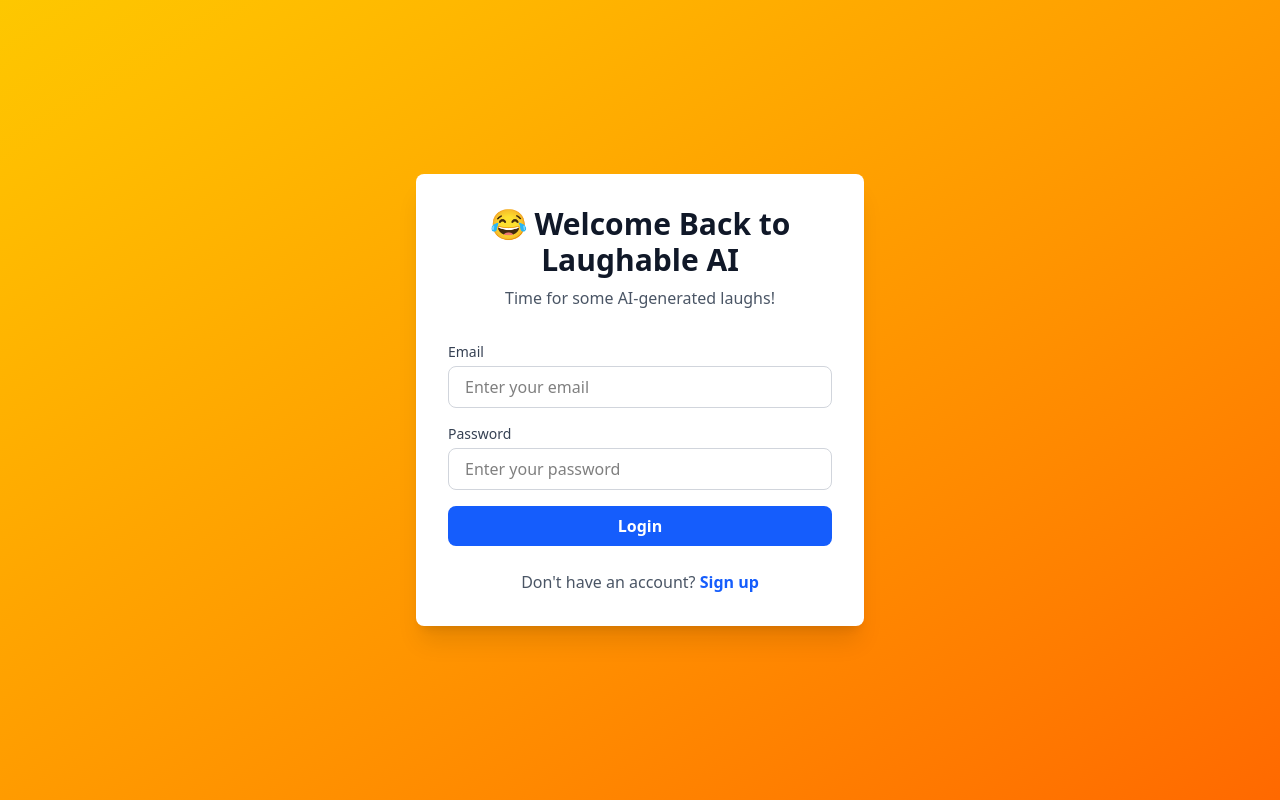
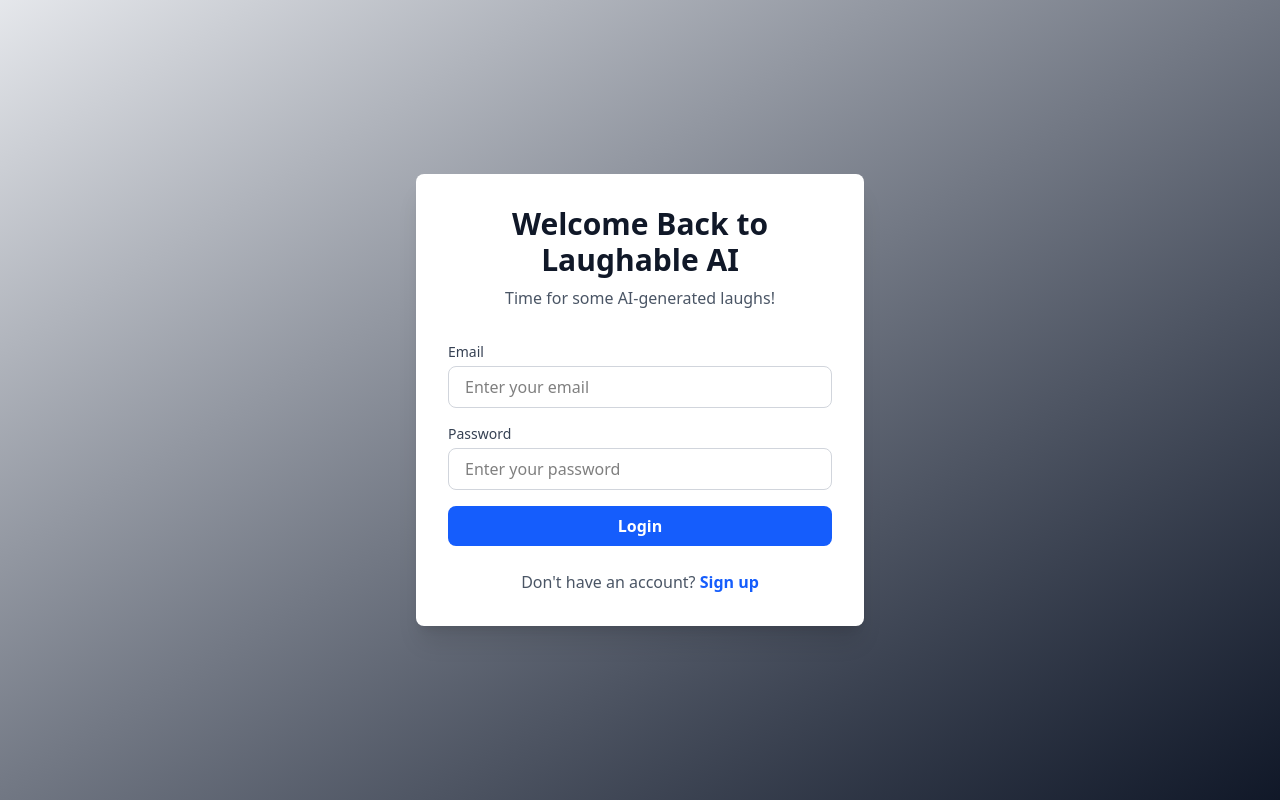
Before and after one commit to Abi-390/chatgpt, a React (Vite) app in the folder frontend/: page /login in a window 1280 px wide. Built offline with nearby package versions, Linux system fonts and the light colour scheme.

Commit message:
Update UI

```diff
--- a/frontend/src/pages/Chat.jsx
+++ b/frontend/src/pages/Chat.jsx
@@ -195,7 +195,7 @@
           onClick={handleNewChat}
           className="m-4 p-3 bg-yellow-500 hover:bg-yellow-600 rounded-lg font-semibold transition duration-200 flex items-center justify-center gap-2 text-gray-900"
         >
-          <span>🤣</span> Start Roasting
+          <span>🎈</span> Start Roasting
         </button>
 
         <div className="flex-1 overflow-y-auto p-4">
--- a/frontend/src/pages/Login.jsx
+++ b/frontend/src/pages/Login.jsx
@@ -55,10 +55,10 @@
   };
 
   return (
-    <div className="min-h-screen bg-gradient-to-br from-yellow-400 to-orange-500 flex items-center justify-center p-4">
+    <div className="min-h-screen bg-gradient-to-br from-gray-200 to-gray-900 flex items-center justify-center p-4">
       <div className="w-full max-w-md bg-white rounded-lg shadow-xl p-8">
         <h1 className="text-3xl font-bold text-gray-900 mb-2 text-center">
-          😂 Welcome Back to Laughable AI
+           Welcome Back to Laughable AI
         </h1>
         <p className="text-gray-600 text-center mb-8">
           Time for some AI-generated laughs!
--- a/frontend/src/pages/Register.jsx
+++ b/frontend/src/pages/Register.jsx
@@ -72,10 +72,10 @@
   };
 
   return (
-    <div className="min-h-screen bg-gradient-to-br from-yellow-400 to-orange-500 flex items-center justify-center p-4">
+    <div className="min-h-screen bg-gradient-to-br from-gray-200 to-gray-900 flex items-center justify-center p-4">
       <div className="w-full max-w-md bg-white rounded-lg shadow-xl p-8">
         <h1 className="text-3xl font-bold text-gray-900 mb-2 text-center">
-          😂 Join Laughable AI
+          Join Laughable AI
         </h1>
         <p className="text-gray-600 text-center mb-8">
           Get ready to be roasted by the funniest AI!
```
